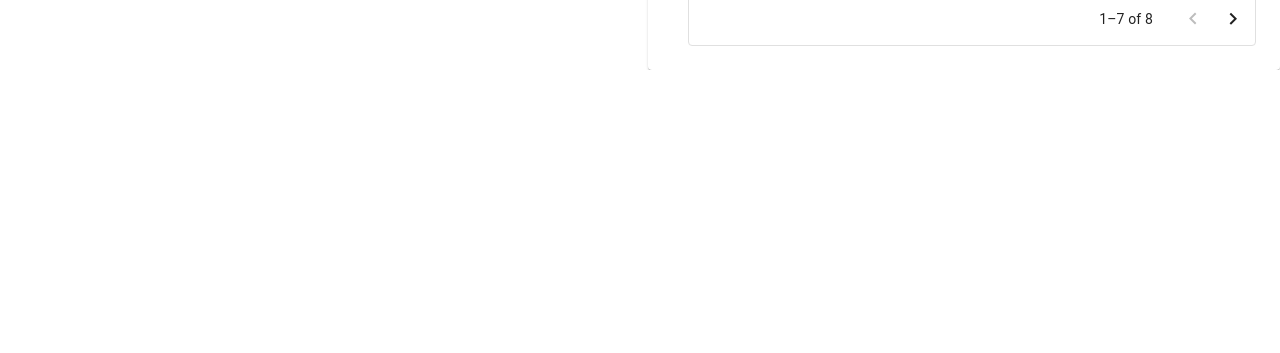
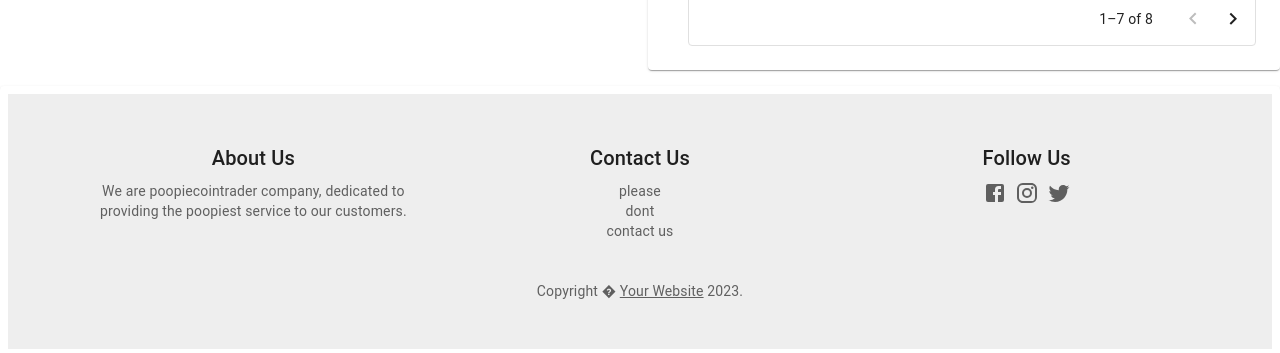
Before and after one commit to eliteShitcoinTraders/ComputingInnovationAssignment, a React (Create React App) app: page /product in a window 1280 px wide. Shown: the part 985-1338 px from the top of the page. Before the commit the page ends 1055 px from the top, so only its background shows below. Built offline with nearby package versions, Linux system fonts and the light colour scheme.

Commit message:
footer in product.js
footer inserted

```diff
--- a/src/product.js
+++ b/src/product.js
@@ -13,6 +13,7 @@ import NestedList from './components/dropdownlist.js';
 import GavelIcon from '@mui/icons-material/Gavel';
 import InfoIcon from '@mui/icons-material/Info';
 import LocalFireDepartmentIcon from '@mui/icons-material/LocalFireDepartment';
+import Footer from './components/footer.jsx';
 
 const Item = styled(Paper)(({ theme }) => ({
   backgroundColor: theme.palette.mode === 'dark' ? '#1A2027' : '#fff',
@@ -153,6 +154,10 @@ export default function BasicGrid() {
           </Item>
           </Grid>
 
+          <Grid item xs={12} sm={12} md={12}>
+          <Item><Footer/></Item>
+        </Grid>
+
       </Grid>
     </Box>
   );
```
